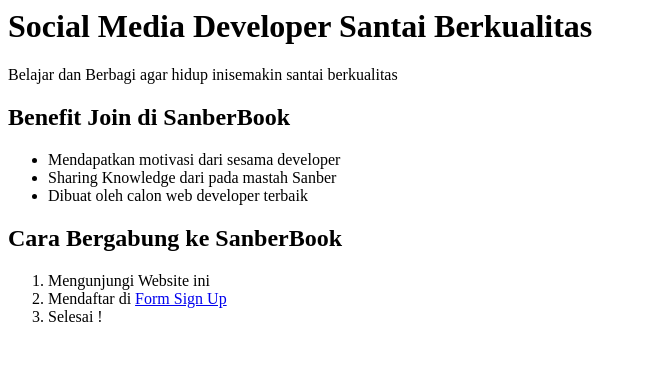
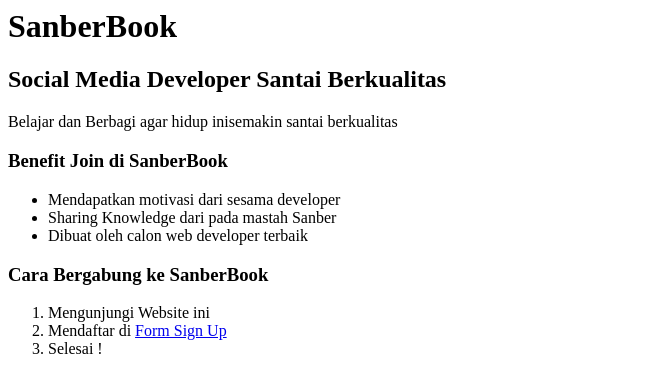
Before and after one commit to adinda26/SANBERCODE, a plain HTML site: page index.html in a window 1280 px wide. Shown: the whole page, without its empty margins (0-647 px from the left). Drawn offline with Linux system fonts and the light colour scheme.

Commit message:
Update index.html

```diff
--- a/index.html
+++ b/index.html
@@ -1,17 +1,18 @@
 <html>
 <head>
-	<title>SanberBook</title>
+	<title>Sanbercode</title>
 </head>
 <body>
-	<h1>Social Media Developer Santai Berkualitas</h1>
+	<h1>SanberBook</h1>
+	<h2>Social Media Developer Santai Berkualitas</h2>
 	<p>Belajar dan Berbagi agar hidup inisemakin santai berkualitas</p>
-	<h2>Benefit Join di SanberBook</h2>
+	<h3>Benefit Join di SanberBook</h3>
 	<ul>
 	<li>Mendapatkan motivasi dari sesama developer</li>
 	<li>Sharing Knowledge dari pada mastah Sanber</li>
 	<li>Dibuat oleh calon web developer terbaik	</li>
 	</ul>
-	<h2>Cara Bergabung ke SanberBook</h2>
+	<h3>Cara Bergabung ke SanberBook</h3>
 	<ol>
 	<li>Mengunjungi Website ini</li>
 	<li>Mendaftar di <a href="form.html">Form Sign Up</a> </li>
```
